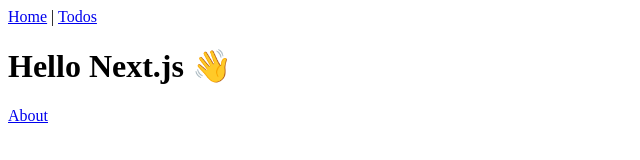
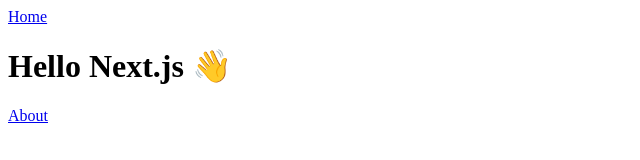
Before and after one commit to copilot-platforms/mahalani, a Next.js app: page / in a window 1280 px wide. Shown: the top 160 px of the page, without its empty margins (0-640 px from the left). Built offline with nearby package versions, Linux system fonts and the light colour scheme.

Commit message:
remove todo list page link

```diff
--- a/components/Layout.tsx
+++ b/components/Layout.tsx
@@ -28,7 +28,7 @@
     </Head>
     <header>
       <nav>
-        <Link href="/">Home</Link> | <Link href="/todo-list">Todos</Link>
+        <Link href="/">Home</Link>
       </nav>
     </header>
     {children}
```
